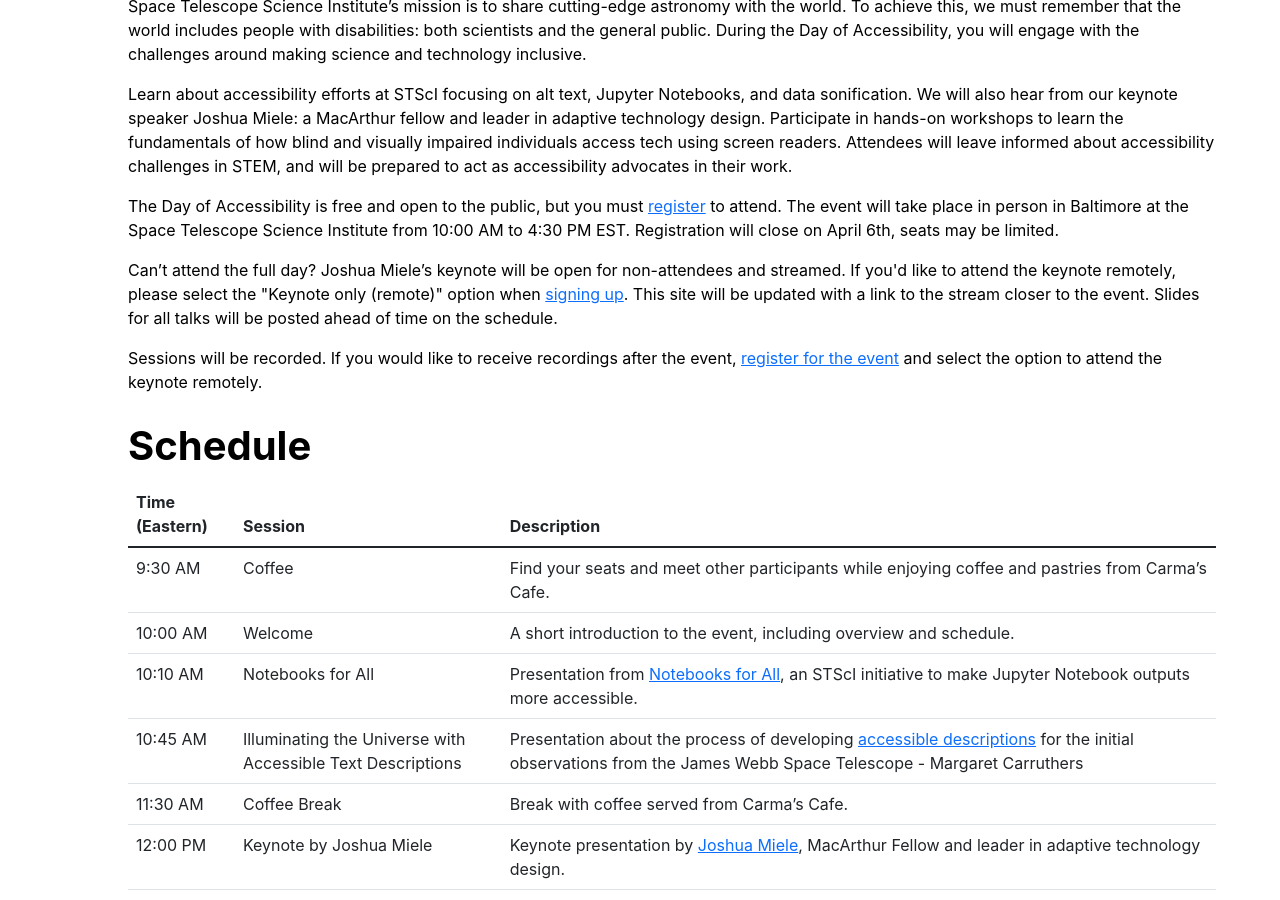
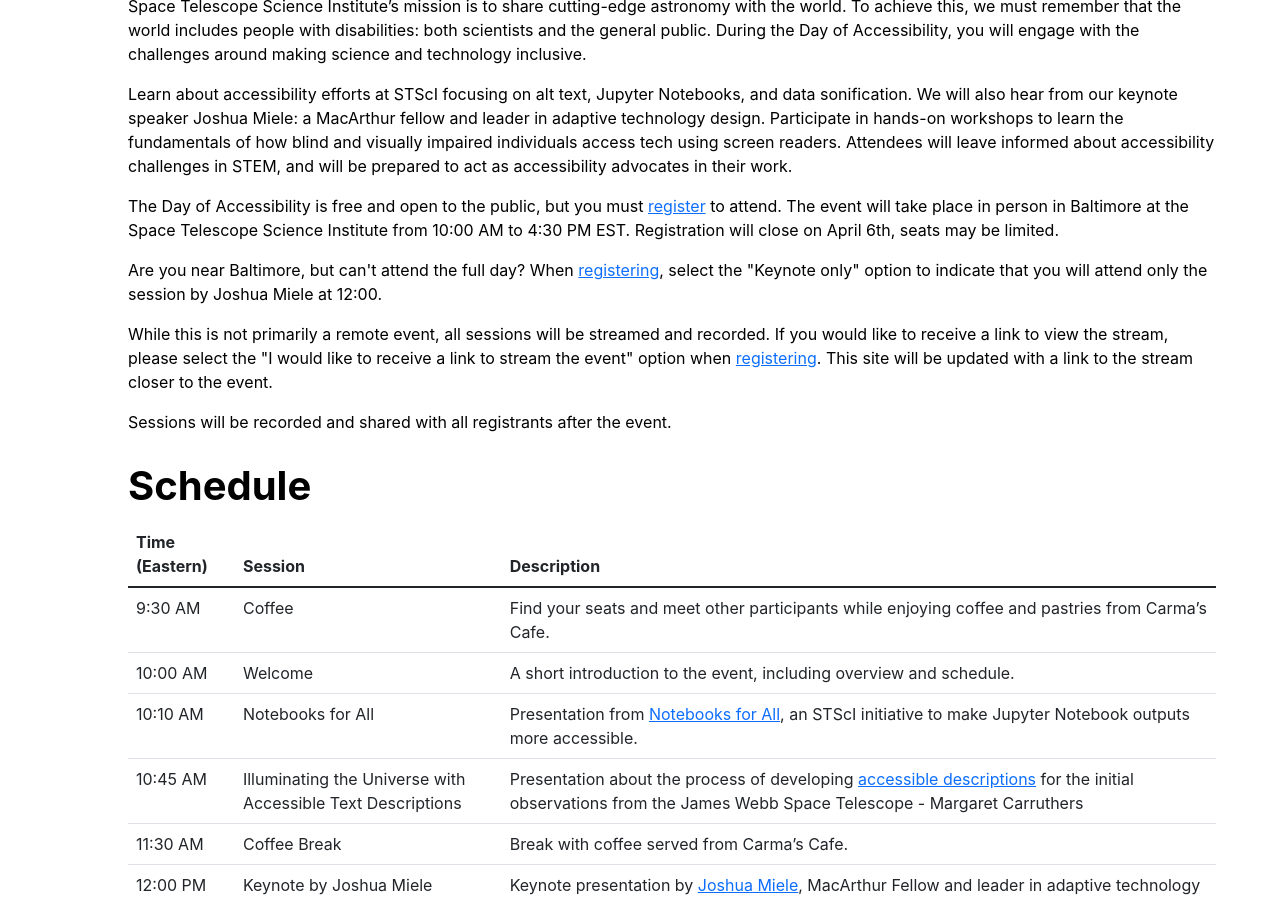
Before and after one commit to Iota-School/nonvisual_data_science_workshops, a Jekyll site: the page built from index.html, in a window 1280 px wide and 900 px high, scrolled down 438 px. Built offline with Jekyll 4.4.1, drawn with Linux system fonts in a browser that asks for light colours.

Commit message:
Updated with new info related to streaming

```diff
--- a/index.html
+++ b/index.html
@@ -52,12 +52,14 @@ title: "Home"
     The Day of Accessibility is free and open to the public, but you must <a target="_blank" href=https://docs.google.com/forms/d/e/1FAIpQLScoUY7GAMFjBm7khXkW4SppA3J2nmZ68c4xCjHKB9Km-idBkg/viewform?usp=sf_link">register</a> to attend. The event will take place in person in Baltimore at the Space Telescope Science Institute from 10:00 AM to 4:30 PM EST. Registration will close on April 6th, seats may be limited.
   </p>
   <p>
-    Can’t attend the full day? Joshua Miele’s keynote will be open for non-attendees and streamed. If you'd like to attend the keynote remotely, please select the "Keynote only (remote)" option when <a href="https://docs.google.com/forms/d/e/1FAIpQLScoUY7GAMFjBm7khXkW4SppA3J2nmZ68c4xCjHKB9Km-idBkg/viewform" target="_blank">signing up</a>. This site will be updated with a link to the stream closer to the event. Slides for all talks will be posted ahead of time on the schedule.
+    Are you near Baltimore, but can't attend the full day? When <a target="_blank" href="https://docs.google.com/forms/d/e/1FAIpQLScoUY7GAMFjBm7khXkW4SppA3J2nmZ68c4xCjHKB9Km-idBkg/viewform">registering</a>, select the "Keynote only" option to indicate that you will attend only the session by Joshua Miele at 12:00.
   </p>
   <p>
-    Sessions will be recorded. If you would like to receive recordings after the event, <a href="https://docs.google.com/forms/d/e/1FAIpQLScoUY7GAMFjBm7khXkW4SppA3J2nmZ68c4xCjHKB9Km-idBkg/viewform" target="_blank">register for the event</a> and select the option to attend the keynote remotely.
+    While this is not primarily a remote event, all sessions will be streamed and recorded. If you would like to receive a link to view the stream, please select the "I would like to receive a link to stream the event" option when <a target="_blank" href="https://docs.google.com/forms/d/e/1FAIpQLScoUY7GAMFjBm7khXkW4SppA3J2nmZ68c4xCjHKB9Km-idBkg/viewform">registering</a>. This site will be updated with a link to the stream closer to the event.
   </p>
-
+  <p>
+    Sessions will be recorded and shared with all registrants after the event.
+  </p>
 
 </section>
 
```
